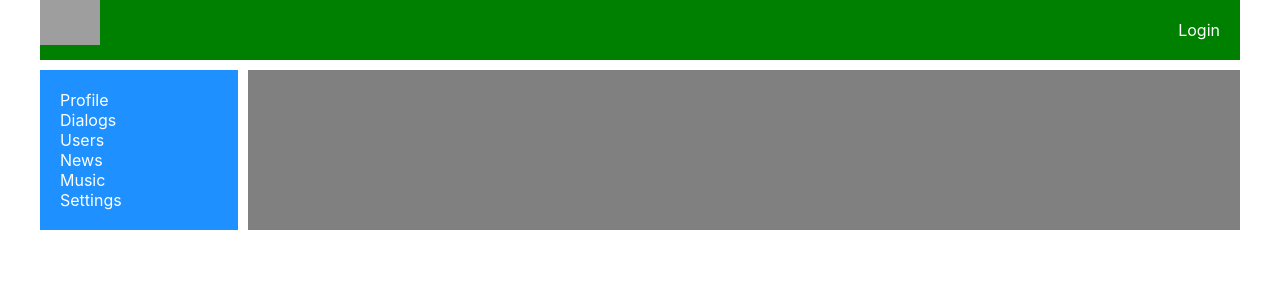
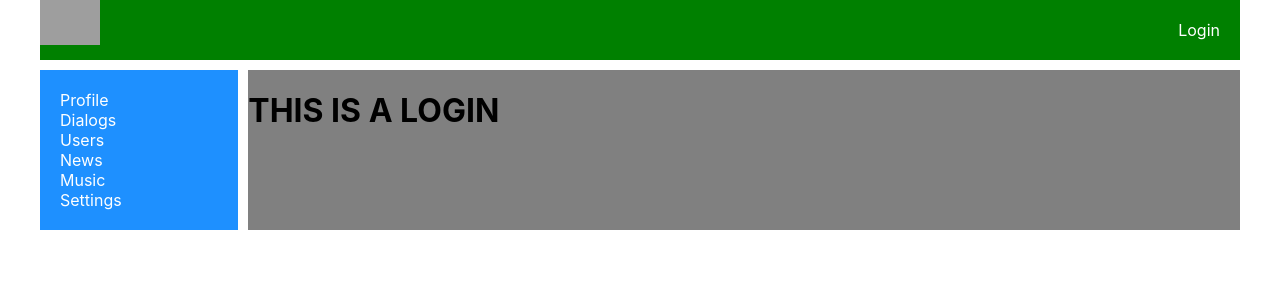
Before and after one commit to dkukharuk/react-project, a React (Create React App) app: page /login in a window 1280 px wide. Shown: the top 300 px of the page. Built offline with nearby package versions, Linux system fonts and the light colour scheme; no server answers; grey boxes are pictures that could not be loaded.

Commit message:
added a redirect to profile pages and dialogs if you are not authorized on the site

```diff
--- a/src/App.js
+++ b/src/App.js
@@ -9,6 +9,7 @@ import DialogsContainer from "./components/Dialogs/DialogsContainer";
 import UsersContainer from "./components/Users/UsersContainer";
 import ProfileContainer from "./components/Profile/ProfileContainer";
 import HeaderContainer from "./components/Header/HeaderContainer";
+import LoginPage from "./components/Login/Login";
 
 const App = () => {
     return (
@@ -25,6 +26,9 @@ const App = () => {
                     <Route path='/users'
                            render={ () => <UsersContainer /> } />
 
+                    <Route path='/login'
+                           render={ () => <LoginPage /> } />
+
                     <Route path='/news' render={ () => <News /> } />
                     <Route path='/music' render={ () => <Music /> } />
                     <Route path='/settings' render={ () => <Settings /> } />
--- a/src/components/Dialogs/Dialogs.jsx
+++ b/src/components/Dialogs/Dialogs.jsx
@@ -2,6 +2,7 @@ import React from "react";
 import styles from "./Dialogs.module.css";
 import DialogItem from "./DialogItem/DialogItem";
 import Message from "./Message/Message";
+import {Redirect} from "react-router-dom";
 
 const Dialogs = (props) => {
 
@@ -19,6 +20,8 @@ const Dialogs = (props) => {
         let body = e.target.value;
         props.updateNewMessageBody(body);
     };
+
+    if(!props.isAuth) return <Redirect to={"/login"}/>
 
     return (
         <div className={styles.dialogs}>
--- a/src/components/Dialogs/DialogsContainer.jsx
+++ b/src/components/Dialogs/DialogsContainer.jsx
@@ -5,7 +5,8 @@ import {connect} from "react-redux";
 
 let mapStateToProps = (state) => {
     return {
-        dialogsPage: state.dialogsPage
+        dialogsPage: state.dialogsPage,
+        isAuth: state.auth.isAuth
         }
 };
 
--- /dev/null
+++ b/src/components/Login/Login.jsx
@@ -0,0 +1,9 @@
+import React from "react";
+
+const Login = () => {
+    return (
+        <h1>THIS IS A LOGIN</h1>
+    );
+}
+
+export default Login;
--- a/src/components/Profile/ProfileContainer.jsx
+++ b/src/components/Profile/ProfileContainer.jsx
@@ -2,7 +2,7 @@ import React from "react";
 import Profile from "./Profile";
 import {connect} from "react-redux";
 import {getUserProfile} from "../../data/reducers/profile-reducer";
-import {withRouter} from "react-router-dom";
+import {Redirect, withRouter} from "react-router-dom";
 
 class ProfileContainer extends React.Component {
 
@@ -15,6 +15,8 @@ class ProfileContainer extends React.Component {
     }
 
     render () {
+        if(!this.props.isAuth) return <Redirect to={"/login"}/>
+
         return (
             <Profile {...this.props} profile={this.props.profile} />
         );
@@ -22,7 +24,8 @@ class ProfileContainer extends React.Component {
 }
 
 let mapStateToProps = (state) => ({
-    profile: state.profilePage.profile
+    profile: state.profilePage.profile,
+    isAuth: state.auth.isAuth
     });
 let mapDispatchToProps = {getUserProfile}
 
```
